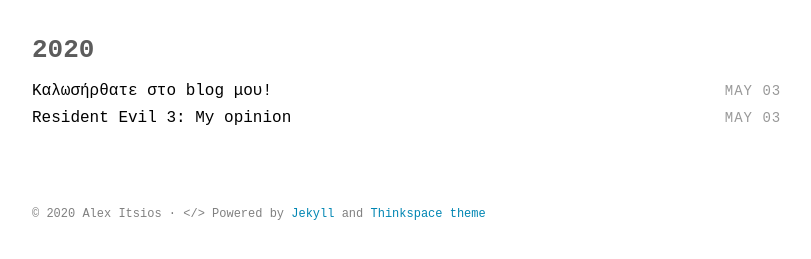
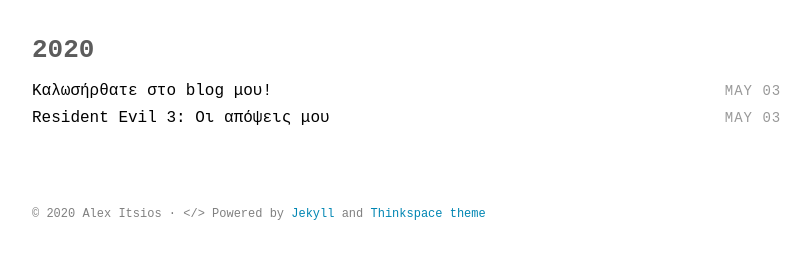
Before and after one commit to alexitsios/site, a Jekyll site: the page built from index.html, in a window 1280 px wide. Shown: the part 221-480 px from the top of the page, without its empty margins (232-1043 px from the left). Built offline with Jekyll 4.4.1, drawn with Linux system fonts in a browser that asks for light colours; some web fonts are replaced.

Commit message:
Update _posts/2020-05-03-resident-evil-3-my-opinion.md (via Jekyll+)

```diff
--- a/_posts/2020-05-03-resident-evil-3-my-opinion.md
+++ b/_posts/2020-05-03-resident-evil-3-my-opinion.md
@@ -1,6 +1,6 @@
 ---
 published: true
-title: 'Resident Evil 3: My opinion'
+title: 'Resident Evil 3: Οι απόψεις μου'
 date: '2020-05-03'
 description: Οι απόψεις μου για το resident evil
 ---
```
